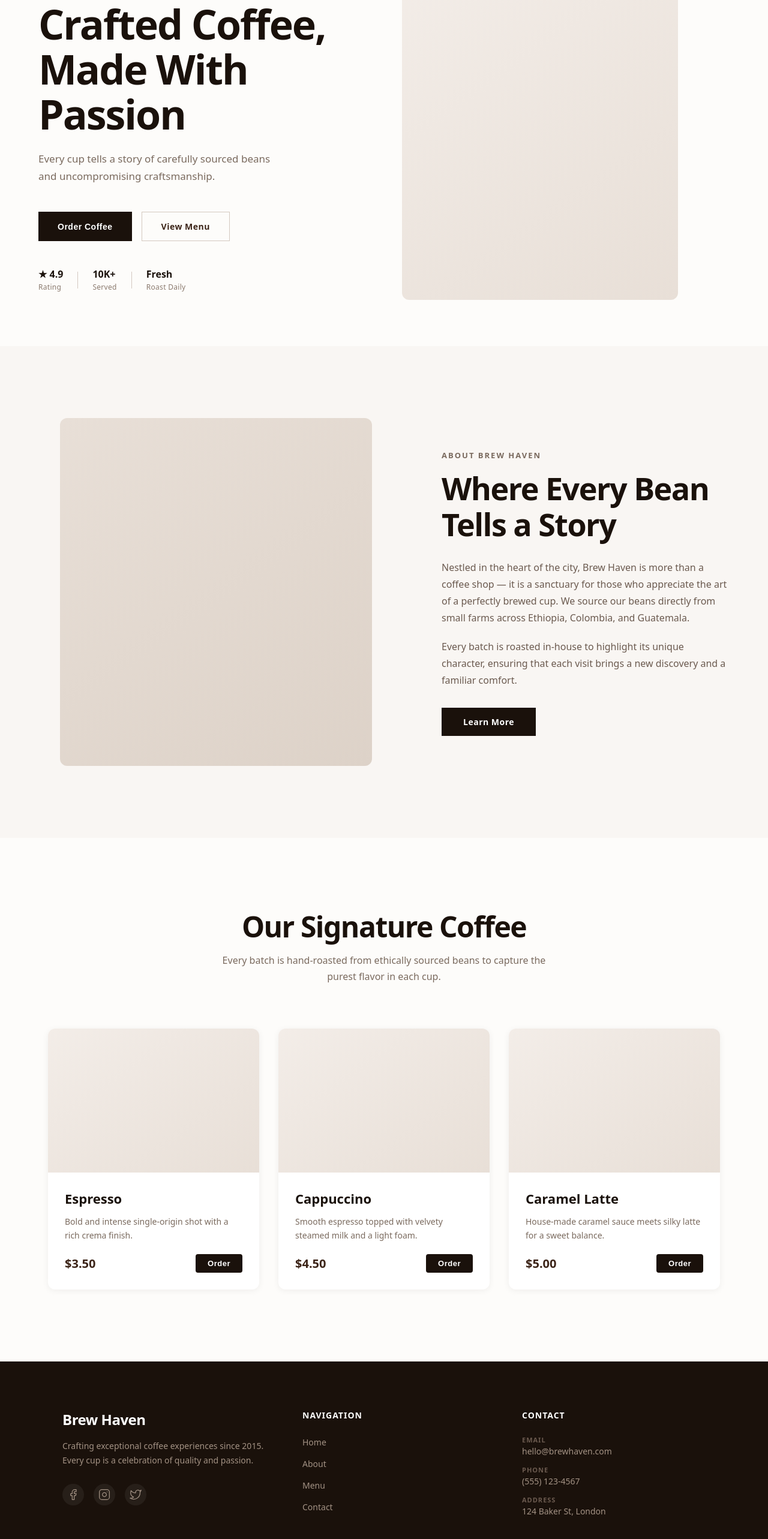
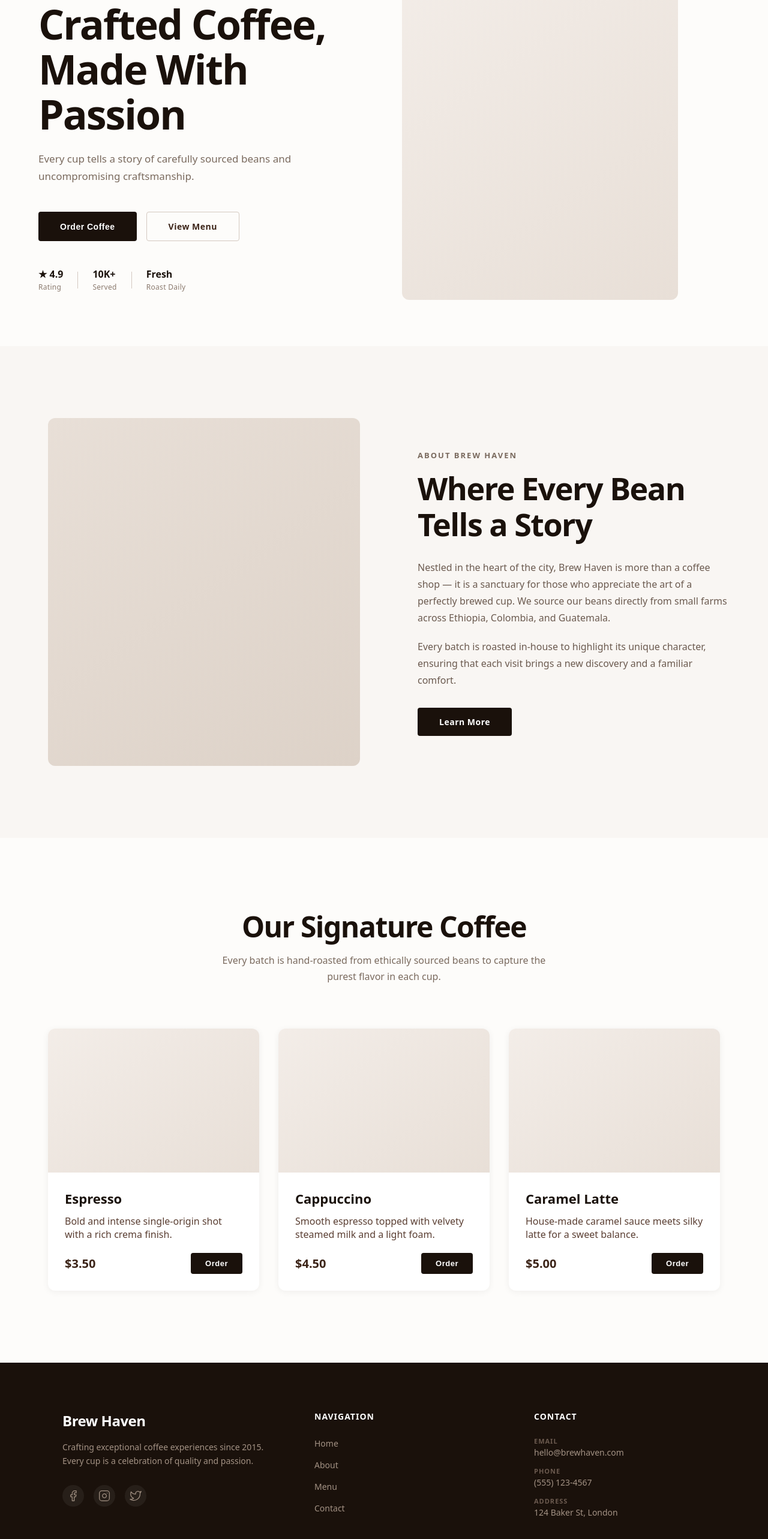
Before and after one commit to SaNbinu/Brew_Haven, a React (Vite) app: page / in a window 1280 px wide. Shown: the part 230-2796 px from the top of the page at 60% size. Built offline with nearby package versions, Linux system fonts and the light colour scheme.

Commit message:
Polish landing page UI

```diff
--- a/src/components/About.css
+++ b/src/components/About.css
@@ -23,7 +23,7 @@
 
 .about__content {
   flex: 1;
-  max-width: 480px;
+  max-width: 520px;
 }
 
 .about__label {
@@ -59,6 +59,7 @@
   background: #1a110b;
   color: #fff;
   border: none;
+  border-radius: 4px;
   font-size: 14px;
   font-weight: 600;
   letter-spacing: 0.5px;
--- a/src/components/Featured.css
+++ b/src/components/Featured.css
@@ -34,41 +34,42 @@
 }
 
 .featured__card {
+  display: flex;
+  flex-direction: column;
   background: #fff;
   border-radius: 12px;
   overflow: hidden;
   box-shadow: 0 2px 12px rgba(26, 17, 11, 0.06);
-  transition: transform 0.3s ease, box-shadow 0.3s ease;
+  transition: transform 0.35s ease, box-shadow 0.35s ease;
 }
 
 .featured__card:hover {
   transform: translateY(-6px);
-  box-shadow: 0 8px 28px rgba(26, 17, 11, 0.1);
+  box-shadow: 0 12px 36px rgba(26, 17, 11, 0.1);
 }
 
 .featured__card-image {
+  flex-shrink: 0;
   height: 240px;
   background: linear-gradient(145deg, #f3ede8 0%, #e8dfd7 100%);
 }
 
 .featured__card-body {
+  flex: 1;
   padding: 28px;
   display: flex;
   flex-direction: column;
   gap: 12px;
 }
 
+.featured__card-desc {
+  flex: 1;
+}
+
 .featured__card-name {
   font-size: 22px;
   font-weight: 700;
   color: #1a110b;
-  margin: 0;
-}
-
-.featured__card-desc {
-  font-size: 14px;
-  line-height: 1.65;
-  color: #7a6a5e;
   margin: 0;
 }
 
@@ -86,7 +87,7 @@
 }
 
 .featured__card-btn {
-  padding: 8px 20px;
+  padding: 10px 24px;
   background: #1a110b;
   color: #fff;
   border: none;
--- a/src/components/Footer.css
+++ b/src/components/Footer.css
@@ -6,7 +6,7 @@
 .footer__inner {
   display: flex;
   justify-content: space-between;
-  gap: 60px;
+  gap: 80px;
   max-width: 1200px;
   margin: 0 auto;
   padding: 80px 64px 60px;
@@ -45,7 +45,7 @@
   border-radius: 50%;
   background: rgba(255, 255, 255, 0.06);
   color: #a39284;
-  transition: background 0.2s, color 0.2s;
+  transition: background 0.25s, color 0.25s;
 }
 
 .footer__social-link:hover {
@@ -55,6 +55,7 @@
 
 .footer__col {
   flex: 1;
+  min-width: 140px;
 }
 
 .footer__col-title {
@@ -79,7 +80,7 @@
   font-size: 14px;
   color: #a39284;
   text-decoration: none;
-  transition: color 0.2s;
+  transition: color 0.25s;
 }
 
 .footer__link:hover {
--- a/src/components/Hero.css
+++ b/src/components/Hero.css
@@ -27,7 +27,7 @@
   line-height: 1.7;
   color: #7a6a5e;
   margin: 0 0 44px;
-  max-width: 420px;
+  max-width: 480px;
 }
 
 .hero__buttons {
@@ -37,12 +37,13 @@
 
 .hero__btn {
   display: inline-block;
-  padding: 14px 32px;
+  padding: 14px 36px;
   font-size: 14px;
   font-weight: 600;
   letter-spacing: 0.5px;
   cursor: pointer;
   border: none;
+  border-radius: 4px;
   text-decoration: none;
   transition: background 0.25s, color 0.25s;
 }
```
